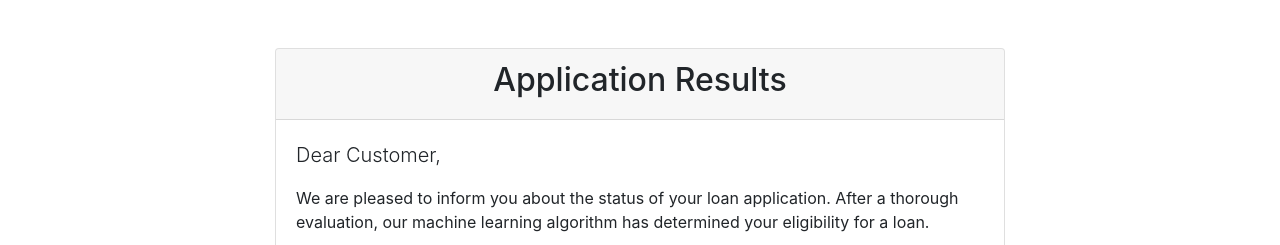
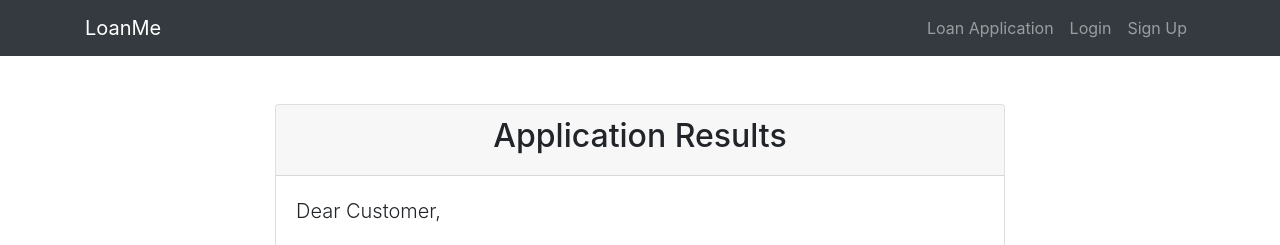
Before and after one commit to dev-tyta/LoanMe, a Flask app: template templates/results.html in a window 1280 px wide. Shown: the top 245 px of the page. Run offline with Flask 2, Linux system fonts and the light colour scheme; the template is opened without the code that fills it, so the values that code supplies are empty; parts of the project's set-up code (start-up, migrations or seed data) failed here and were passed over; some libraries are stand-ins or nearby versions.

Commit message:
Update results.html

```diff
--- a/templates/results.html
+++ b/templates/results.html
@@ -8,6 +8,22 @@
     <link rel="stylesheet" href="https://stackpath.bootstrapcdn.com/bootstrap/4.3.1/css/bootstrap.min.css">
 </head>
 <body>
+    <!-- Navigation Bar -->
+    <nav class="navbar navbar-expand-lg navbar-dark bg-dark">
+        <div class="container">
+            <a class="navbar-brand" href="../index.html">LoanMe</a>
+            <button class="navbar-toggler" type="button" data-toggle="collapse" data-target="#navbarNav" aria-controls="navbarNav" aria-expanded="false" aria-label="Toggle navigation">
+                <span class="navbar-toggler-icon"></span>
+            </button>
+            <div class="collapse navbar-collapse" id="navbarNav">
+                <ul class="navbar-nav ml-auto">
+                    <li class="nav-item"><a class="nav-link" href="./page.html">Loan Application</a></li>
+                    <li class="nav-item"><a class="nav-link" href="./login.html">Login</a></li>
+                    <li class="nav-item"><a class="nav-link" href="./signup.html">Sign Up</a></li>
+                </ul>
+            </div>
+        </div>
+    </nav>
     <div class="container mt-5">
         <div class="row justify-content-center">
             <div class="col-md-8">
```
